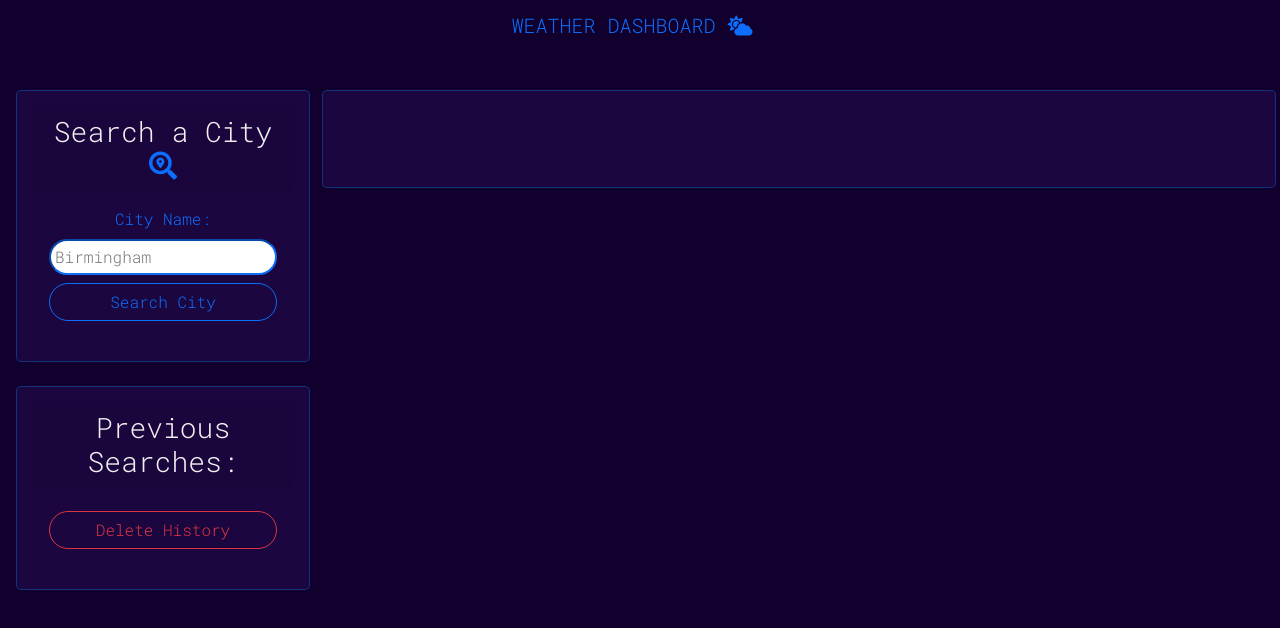
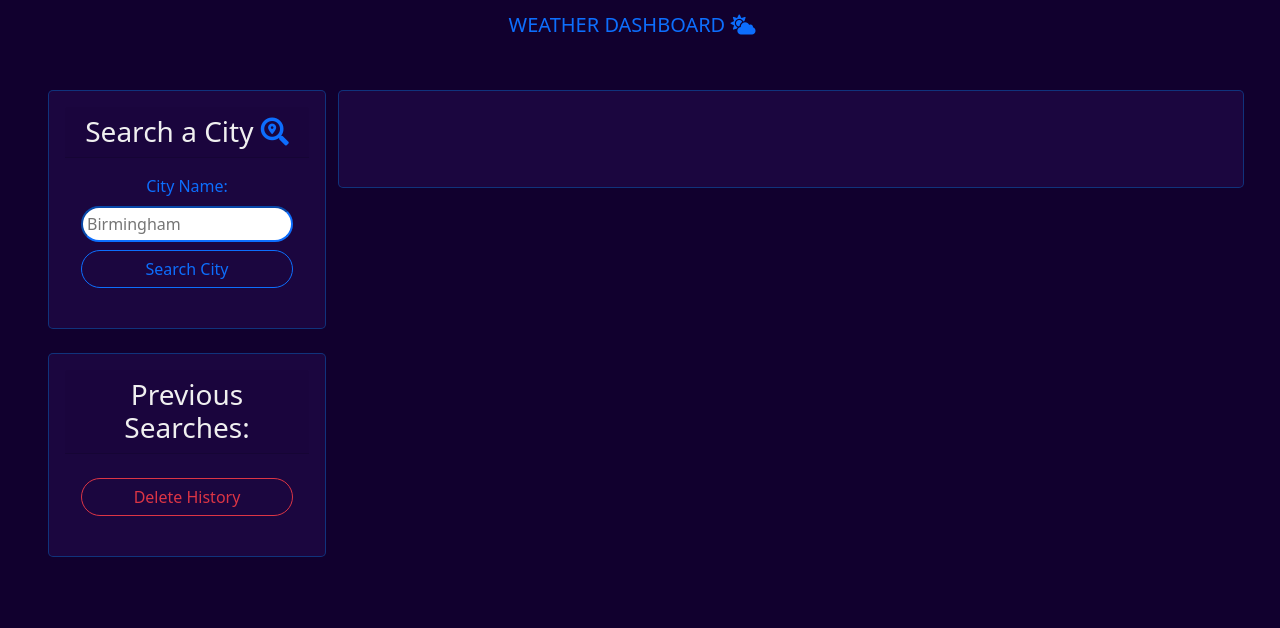
Before and after one commit to BavKudhail/Weather-dashboard, a plain HTML site: page index.html in a window 1280 px wide. Drawn offline with nearby package versions, Linux system fonts and the light colour scheme.

Commit message:
changed font

```diff
--- a/assets/script.js
+++ b/assets/script.js
@@ -195,7 +195,7 @@ function getFutureWeather(cityName) {
 // Display 5-day future forecast
 function displayFutureWeather(futureWeatherData) {
   var forecastHeading = $(
-    `<h3 class="text-primary text-uppercase" >5-Day Forecast<h3/>`
+    `<h3 class="text-primary text-uppercase text-center mb-4" >5-Day Forecast<h3/>`
   );
   $("#futureForecastHeading").append(forecastHeading);
 
--- a/assets/style.css
+++ b/assets/style.css
@@ -12,7 +12,6 @@
   background-color: var(--dark);
 }
 * {
-  font-family: "Roboto Mono", monospace;
 }
 
 /* Element styling */
--- a/index.html
+++ b/index.html
@@ -23,7 +23,7 @@
   </head>
   <body >
     <!-- Container -->
-    <div class="container-fluid ps-3 pe-3">
+    <div class="container-fluid ps-5 pe-5">
       <!-- Header -->
     <nav class="navbar justify-content-center mb-3">
       <span class="navbar-brand mb-0 h1 text-center text-uppercase text-primary"
@@ -32,7 +32,7 @@
     </nav>
       <!-- Search for your city -->
       <div class="row">
-        <div class="col-sm-12 col-lg-3  d-flex flex-column">
+        <div class="col-sm-12 col-lg-3  d-flex flex-column ">
           <div class="current-weather-card my-4">
             <h3 class="card-header text-center">Search a City <i class="fas fa-search-location text-primary"></i></h3>
             <form id="city-form" class="card-body">
```
